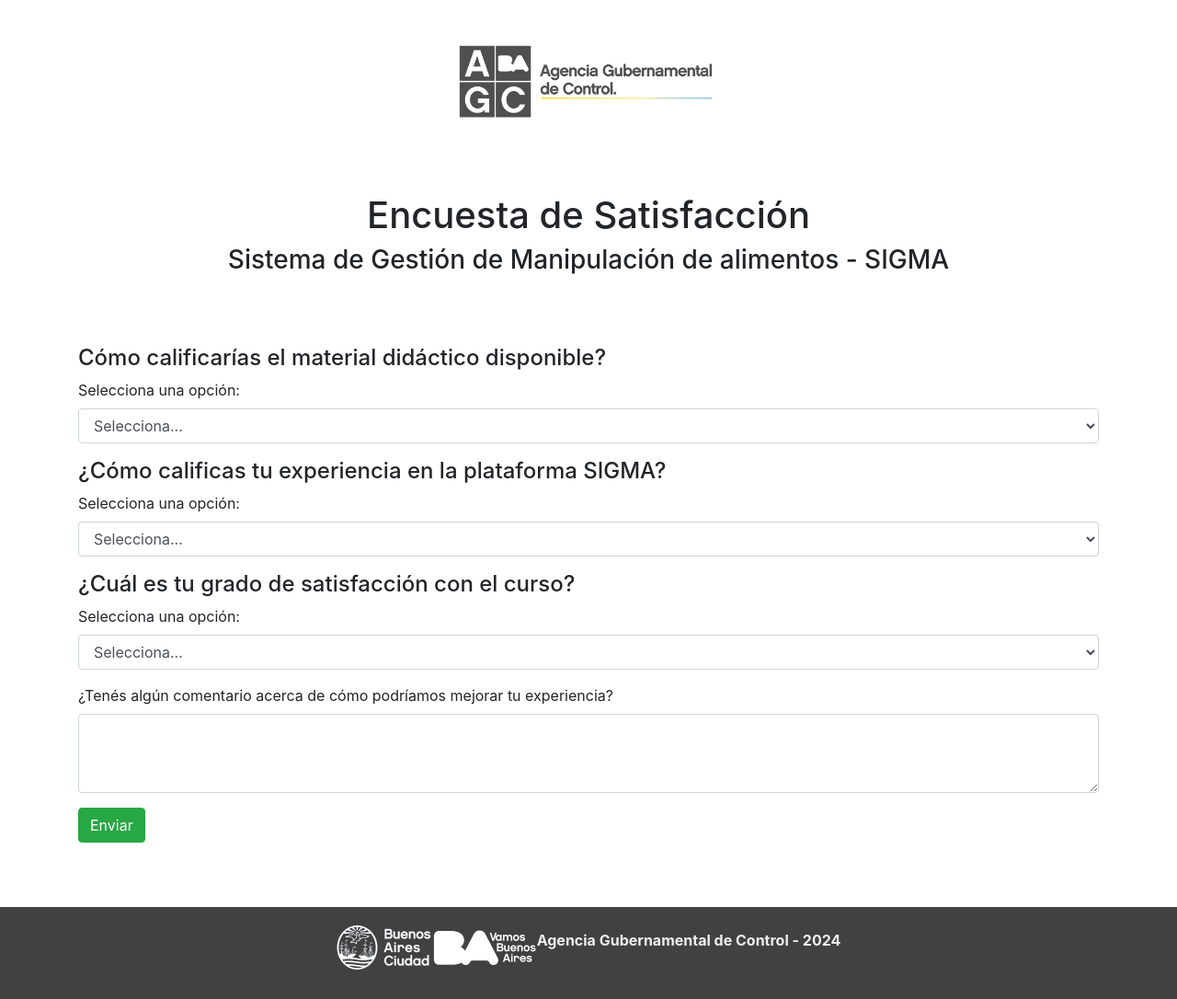
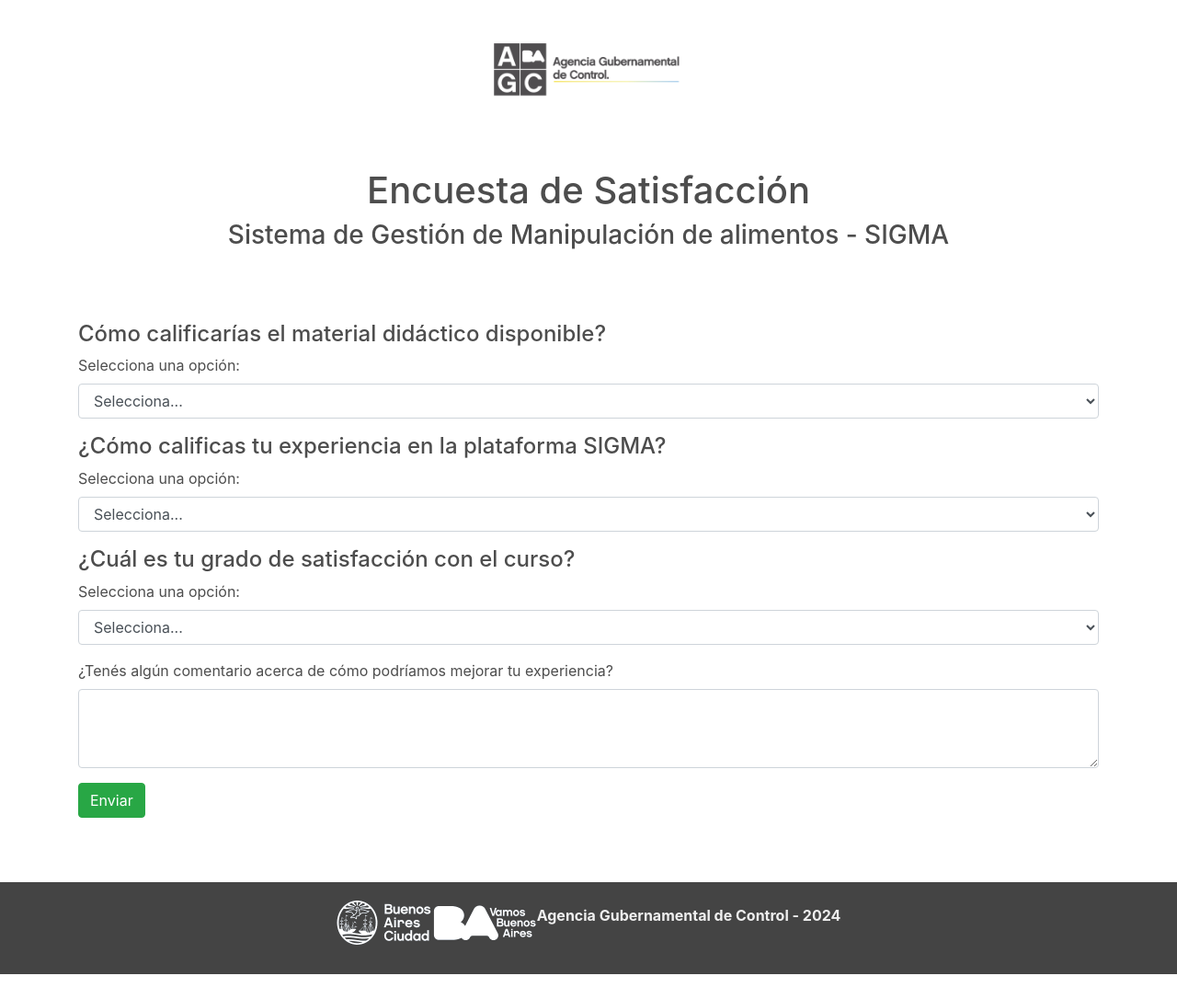
Before and after one commit to ceurrutia/EncuestaSigma, a plain HTML site: page index.html in a window 1280 px wide. Shown: the whole page at 92% size. After the commit the page ends 1059 px from the top, so only its background shows below. Drawn offline with nearby package versions, Linux system fonts and the light colour scheme.

Commit message:
ajustes css

```diff
--- a/index.html
+++ b/index.html
@@ -1,5 +1,6 @@
 <!DOCTYPE html>
 <html lang="en">
+
 <head>
     <meta charset="UTF-8">
     <meta name="viewport" content="width=device-width, initial-scale=1.0">
@@ -7,25 +8,25 @@
     <link rel="stylesheet" href="https://stackpath.bootstrapcdn.com/bootstrap/4.5.2/css/bootstrap.min.css">
     <script src="https://code.jquery.com/jquery-3.5.1.min.js"></script>
     <script>
-    $(document).ready(function(){
-        $('#select-opcion-material').change(function(){
-            if($(this).val() == 'No_satisfactorio'){
+        $(document).ready(function () {
+            $('#select-opcion-material').change(function () {
+                if ($(this).val() == 'No_satisfactorio') {
                     $('#desplegable-opciones-material').show();
                 } else {
                     $('#desplegable-opciones-material').hide();
                 }
             });
 
-        $('#select-opcion-plataforma').change(function(){
-            if($(this).val() == 'No_satisfactorio'){
+            $('#select-opcion-plataforma').change(function () {
+                if ($(this).val() == 'No_satisfactorio') {
                     $('#desplegable-opciones-curso').show();
                 } else {
                     $('#desplegable-opciones-curso').hide();
                 }
             });
 
-        $('#select-opcion-curso').change(function(){
-            if($(this).val() == 'No_satisfactorio'){
+            $('#select-opcion-curso').change(function () {
+                if ($(this).val() == 'No_satisfactorio') {
                     $('#desplegable-opciones-curso-adicional').show();
                 } else {
                     $('#desplegable-opciones-curso-adicional').hide();
@@ -35,7 +36,7 @@
     </script>
 
     <style>
-        .logo{
+        .logo {
 
             display: flex;
             justify-content: center;
@@ -44,48 +45,55 @@
             padding: 20px;
         }
 
-        h1{
+        h1,
+        h3 {
             text-align: center;
+            color: #4d4d4d;
         }
 
-        h3{
-            text-align: center;
+        h4 {
+            color: #4d4d4d;
         }
 
-        .container-content{
-            margin:30px;
+
+        label {
+            color: #4d4d4d;
+        }
+
+        .container-content {
+            margin: 30px;
 
         }
 
-        footer{
-            background-color: #414141;
-            color:#efefef;
+        footer {
+            background-color: #444;
+            color: #efefef;
             height: 100px;
             bottom: 0;
         }
 
-        footer p{
+        footer p {
             display: flex;
             justify-content: center;
             align-items: center;
         }
 
-        .container{
+        .container {
             padding-bottom: 50px;
         }
 
-        .container-content{
+        .container-content {
             padding: 20px;
         }
-
     </style>
 
 
 </head>
+
 <body>
 
     <div class="logo">
-        <img src="img/AGC-logo-gris.png" alt="Logo Agencia Gubernamental de Control" width="300" />
+        <img src="img/AGC-logo-gris.png" alt="Logo Agencia Gubernamental de Control" width="220" />
     </div>
 
     <div class="container-content">
@@ -116,7 +124,8 @@
                     <option value="">Selecciona una opción</option>
                     <option value="Dificil_entender">El material didáctico me resultó difícil de entender</option>
                     <option value="Demasiado_largo">El material didáctico es demasiado largo</option>
-                    <option value="No_suficiente">El material didáctico no es suficiente para ver todos los temas</option>
+                    <option value="No_suficiente">El material didáctico no es suficiente para ver todos los temas
+                    </option>
                     <option value="Dificil_acceso">Es difícil acceder al mismo a través de la plataforma</option>
                 </select>
             </div>
@@ -142,7 +151,8 @@
                     <option value="">Selecciona una opción</option>
                     <option value="dificil_uso">Fue difícil utilizarla</option>
                     <option value="No_guia">No encontré la guía para el usuario</option>
-                    <option value="no_registro_documentacion">Inconvenientes para registrarme y cargar mi documentación</option>
+                    <option value="no_registro_documentacion">Inconvenientes para registrarme y cargar mi documentación
+                    </option>
                     <option value="recuepro_contrasena">Problemas para recuperar mi contraseña</option>
                     <option value="sin_turno">Dificultad para conseguir el turno</option>
                     <option value="videos_reproducir">Problemas para reproducir los videos del curso online</option>
@@ -170,10 +180,13 @@
                 <select class="form-control" id="razon-curso-adicional">
                     <option value="">Selecciona una opción</option>
                     <option value="Contenido_no_sirve">Los contenidos no sirven para mi trabajo</option>
-                    <option value="Exposicion_insatisfactoria">La exposición del capacitador o capacitadora no fue buena</option>
-                    <option value="Preguntas_no_relacion">Las preguntas del examen no se relacionan con los contenidos del curso</option>
+                    <option value="Exposicion_insatisfactoria">La exposición del capacitador o capacitadora no fue buena
+                    </option>
+                    <option value="Preguntas_no_relacion">Las preguntas del examen no se relacionan con los contenidos
+                        del curso</option>
                     <option value="Curso_largo">El curso es demasiado largo</option>
-                    <option value="Curso_corto">El curso es demasiado corto para la comprensión de los temas dados</option>
+                    <option value="Curso_corto">El curso es demasiado corto para la comprensión de los temas dados
+                    </option>
                     <option value="Recepcion_ingreso">Inconvenientes en la recepción e ingreso al curso/examen</option>
                 </select>
             </div>
@@ -192,8 +205,8 @@
     <footer>
         <div class="logo">
             <img src="img/ciudad-ba-sm.png" aLT="Logo Ciudad" />
-            <img src="img/vamos-ba.png" alt="Vamos"/>
-            <p><strong>Agencia Gubernamental de Control - 2024</strong</p>
+            <img src="img/vamos-ba.png" alt="Vamos" />
+            <p><strong>Agencia Gubernamental de Control - 2024</strong< /p>
         </div>
 
 
@@ -202,4 +215,5 @@
     </footer>
 
 </body>
+
 </html>
```
Lines whose indentation alone changed are shown as unchanged.
